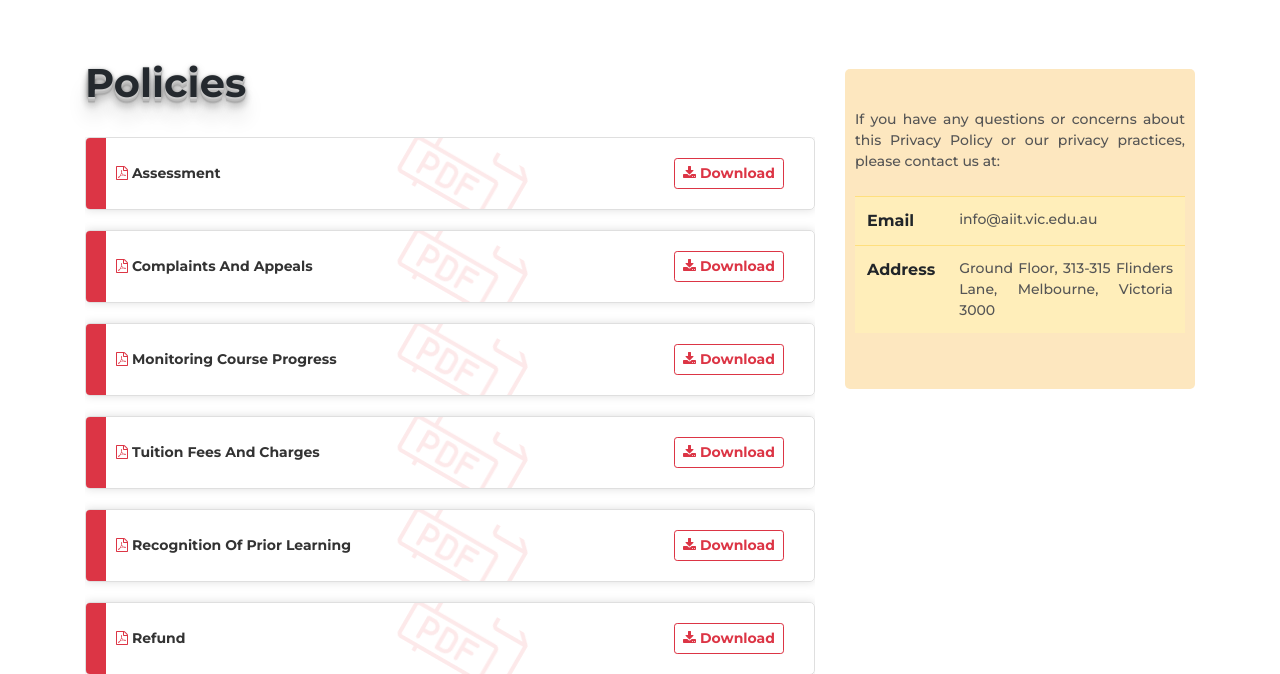
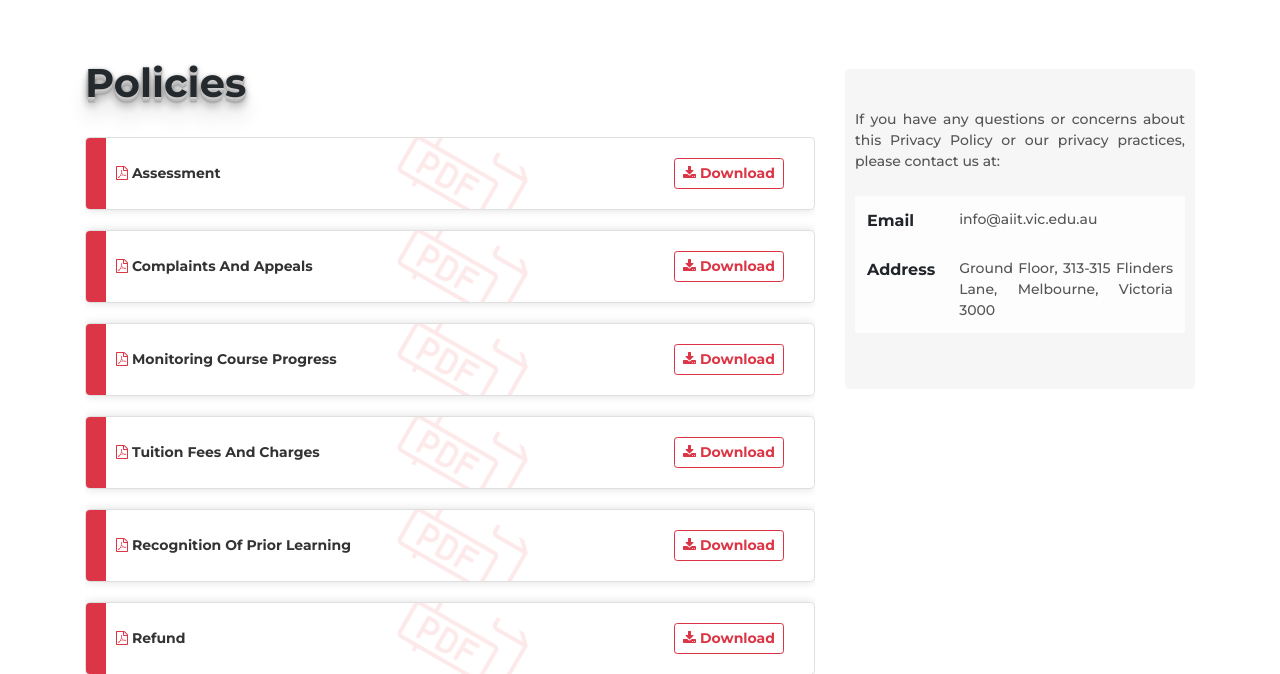
Before and after one commit to jatinderdevs/aiit, a PHP site: page /policies.html in a window 1280 px wide; the page is wider, and only the part inside the window is pictured. Shown: the part 332-1006 px from the top of that part. Run offline with PHP 8.4, Linux system fonts and the light colour scheme.

Commit message:
update UI

```diff
--- a/css/stylesheet.css
+++ b/css/stylesheet.css
@@ -600,7 +600,7 @@ label{
     margin-top:10px ;
 }
 .contactboxes{
-    background:url('https://shorturl.at/TT9S0') no-repeat center fixed;
+    background:url('https://shorturl.at/8I363') no-repeat center fixed;
     background-size: cover;
 }
 .contactbox{
@@ -617,7 +617,7 @@ label{
     box-shadow: 0 0 10px;
 }
 .contactbox:hover{
-   background-color: rgba(255, 255, 255, 0.6);
+   background-color: rgba(255, 244, 149, 0.6);
 
 }
 .contactbox h4{
@@ -1106,7 +1106,7 @@ position: relative;
 .policyinform{
     margin-top: 10px;
     border-radius: 5px;
-    background-color:#f7a40a42 ;
+    background-color:#dddddd42 ;
     padding: 40px 10px;
     text-align: justify;
 }
--- a/index.html
+++ b/index.html
@@ -429,7 +429,7 @@
     <section class="p-0">
         <iframe
             src="https://www.google.com/maps/embed?pb=!1m14!1m8!1m3!1d6303.660659542066!2d144.963768!3d-37.817443!3m2!1i1024!2i768!4f13.1!3m3!1m2!1s0x6ad64348bae77441%3A0x775a811a5c947252!2sAustralian%20International%20Institute%20of%20Technology!5e0!3m2!1sen!2sau!4v1712456777438!5m2!1sen!2sau"
-            width="100%" height="450" style="border:0;" allowfullscreen="" loading="lazy"
+            width="100%" height="450" style="border:0; display: block;" allowfullscreen="" loading="lazy"
             referrerpolicy="no-referrer-when-downgrade"></iframe>
     </section>
 
--- a/policies.html
+++ b/policies.html
@@ -269,7 +269,7 @@
             <div class="policyinform">
                     <p>If you have any questions or concerns about this Privacy Policy or our privacy practices, please contact us at:</p>
                     <br>
-                    <table class="table table-warning">
+                    <table class="table table-light">
                         <tr>
                             <th>Email</th>
                             <td><p> info@aiit.vic.edu.au</p></td>
```
